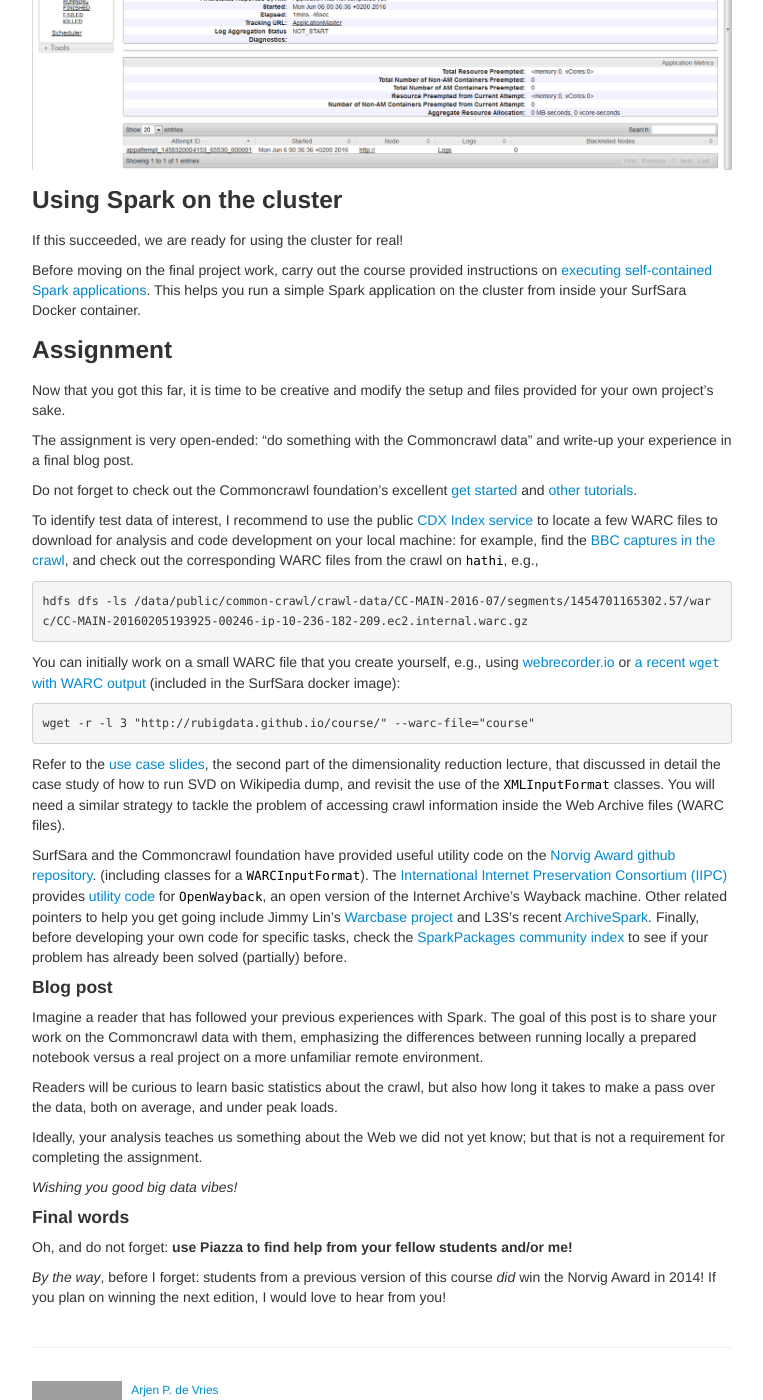
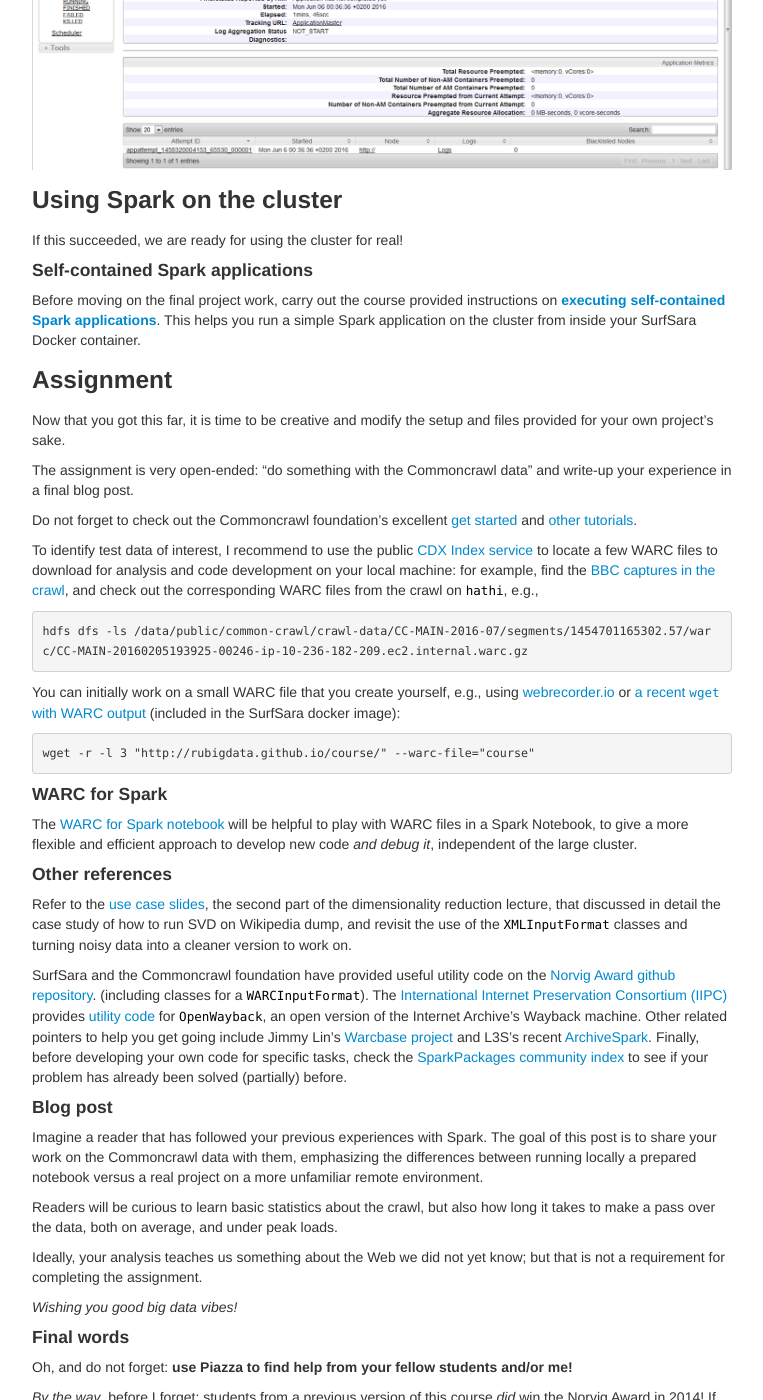
Before and after one commit to Thelukepet/course, a Jekyll site: the page built from assignments/A4-commoncrawl.md, in a window 1280 px wide and 1400 px high, scrolled down 1683 px. Shown: the whole window, without its empty margins (258-1021 px from the left). Built offline with Jekyll 4.4.1, drawn with Linux system fonts in a browser that asks for light colours; grey boxes are pictures that could not be loaded.

Commit message:
Added pointer to a notebook to work with WARC files

````diff
--- a/assignments/A4-commoncrawl.md
+++ b/assignments/A4-commoncrawl.md
@@ -96,8 +96,10 @@
 
 If this succeeded, we are ready for using the cluster for real!
 
+#### Self-contained Spark applications
+
 Before moving on the final project work, carry out the course provided instructions on
-[executing self-contained Spark applications](sbt.html).
+[**executing self-contained Spark applications**](sbt.html).
 This helps you run a simple Spark application on the cluster from inside your
 SurfSara Docker container.
 
@@ -132,12 +134,20 @@
 wget -r -l 3 "http://rubigdata.github.io/course/" --warc-file="course"
 ```
 
+#### WARC for Spark
+
+The [WARC for Spark notebook](BigData-CC.snb) will be helpful to play with
+WARC files in a Spark Notebook, to give a more flexible and efficient approach to
+develop new code _and debug it_, independent of the large cluster.
+
+
+#### Other references
+
 Refer to the [use case slides](https://blackboard.ru.nl/bbcswebdav/xid-6973793_4),
 the second part of the dimensionality reduction lecture,
 that discussed in detail the case study of how to run SVD on Wikipedia dump,
-and revisit the use of the `XMLInputFormat` classes.
-You will need a similar strategy to tackle the problem of accessing crawl
-information inside the Web Archive files (WARC files).
+and revisit the use of the `XMLInputFormat` classes and turning noisy data
+into a cleaner version to work on.
 
 SurfSara and the Commoncrawl foundation have provided useful utility code on
 the [Norvig Award github repository](https://github.com/norvigaward/warcutils).
````
